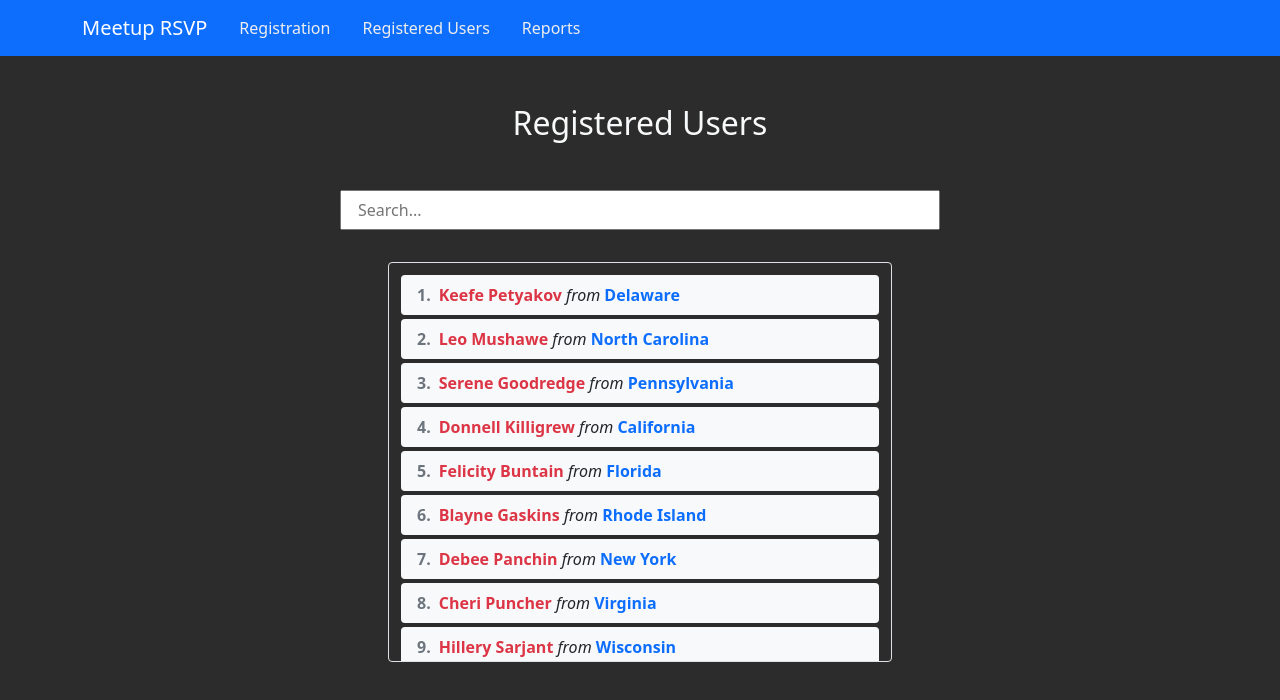
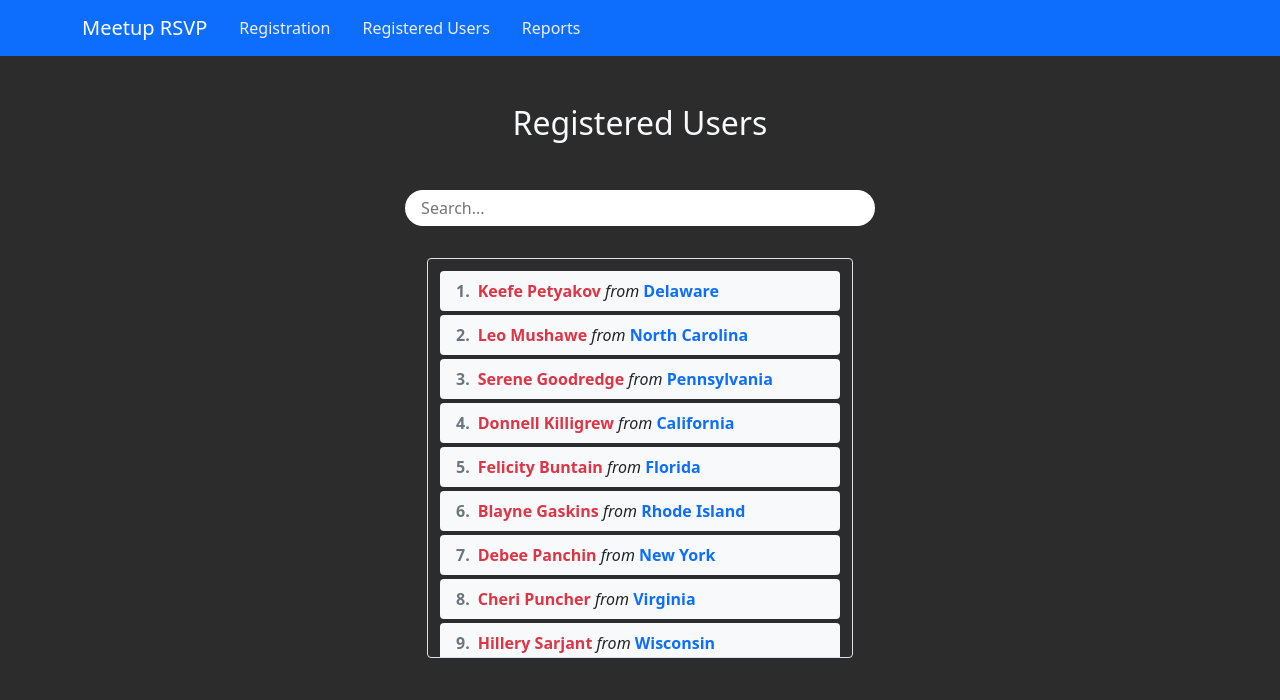
Before and after one commit to swap1991/meetup-rsvp, a React (Create React App) app: page /registeredUsers in a window 1280 px wide. Shown: the top 700 px of the page. Built offline with nearby package versions, Linux system fonts and the light colour scheme.

Commit message:
Style changes

```diff
--- a/src/App.css
+++ b/src/App.css
@@ -39,8 +39,18 @@ div.search-box {
 }
 
 div.search-box input {
+  border: none;
+  border-radius: 25px;
   padding: 0.35rem 1rem;
-  width: 600px;
+  width: 90%;
+}
+
+div.search-box input:focus {
+  box-shadow: 0 0 3pt 2pt cornflowerblue;
+}
+
+div.search-box input:focus-visible {
+  outline: none;
 }
 
 div.list-wrapper {
@@ -48,7 +58,10 @@ div.list-wrapper {
   margin: 2rem 3rem;
   max-height: 400px;
   overflow-y: auto;
-  max-width: 600px;
+}
+
+div.list-wrapper div {
+  width: 400px;
 }
 
 /* Reports styles */
```
